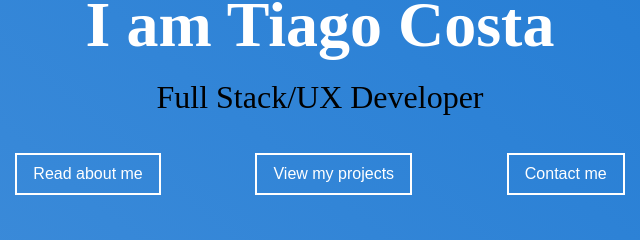
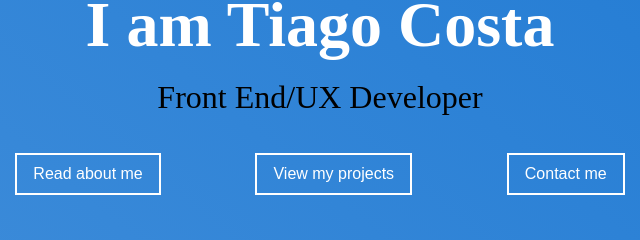
Before and after one commit to tiagodcosta/portfolio-v2, a Gatsby site: page / in a window 1280 px wide. Shown: the part 322-562 px from the top of the page, 328-968 px from the left. Built offline with nearby package versions, Linux system fonts and the light colour scheme; Gatsby itself is replaced by a stand-in of ours.

Commit message:
Changes on resume

```diff
--- a/src/pages/index.js
+++ b/src/pages/index.js
@@ -7,7 +7,7 @@ const IndexPage = () => (
   <Container>
     <Content>
       <Title>I am Tiago Costa</Title>
-      <Text>Full Stack/UX Developer</Text>
+      <Text>Front End/UX Developer</Text>
       <Navigation color="#fff" />
     </Content>
   </Container>
```
Also changed, not shown: 1 other file.
